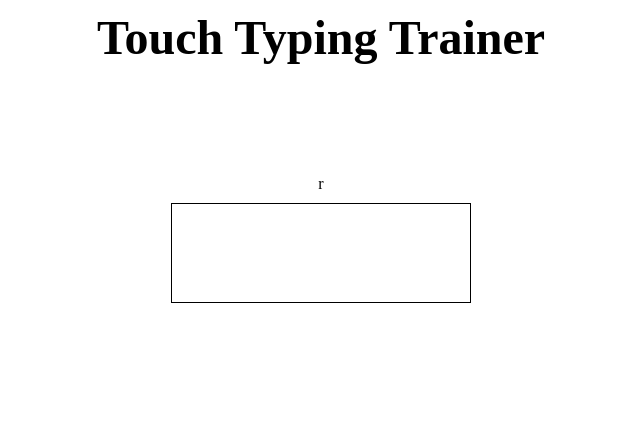
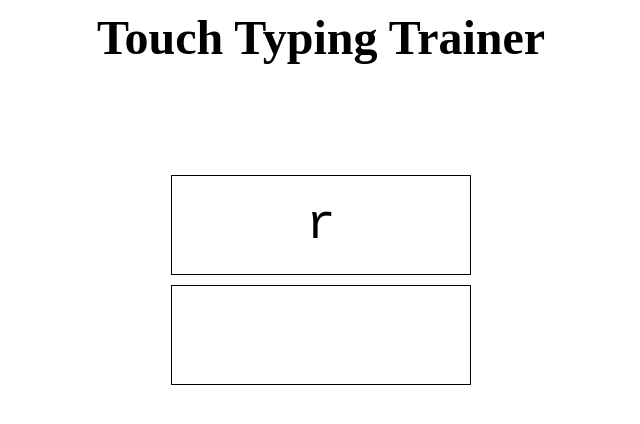
Before and after one commit to gregorytoprak/type, a plain HTML site: page index.html in a window 1280 px wide. Shown: the whole page, without its empty margins (319-959 px from the left). Drawn offline with nearby package versions, Linux system fonts and the light colour scheme.

Commit message:
Fix css name

```diff
--- a/ttt.css
+++ b/ttt.css
@@ -40,7 +40,7 @@
   padding: 10px;
 }
 
-#prompt {
+#card {
   display: block;
   border: 1px solid black;
   text-align: center;
```
